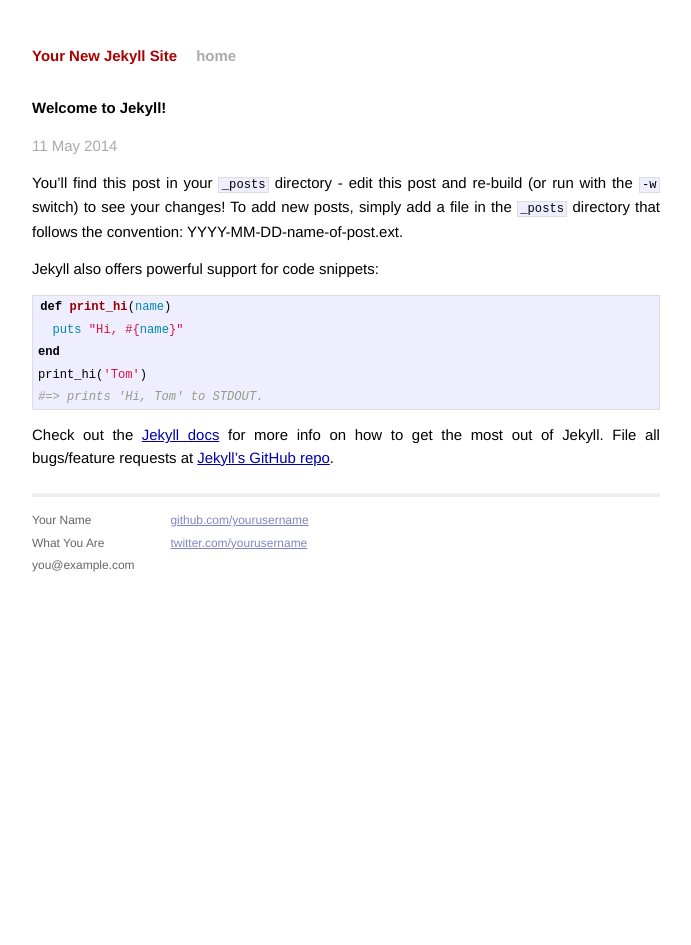
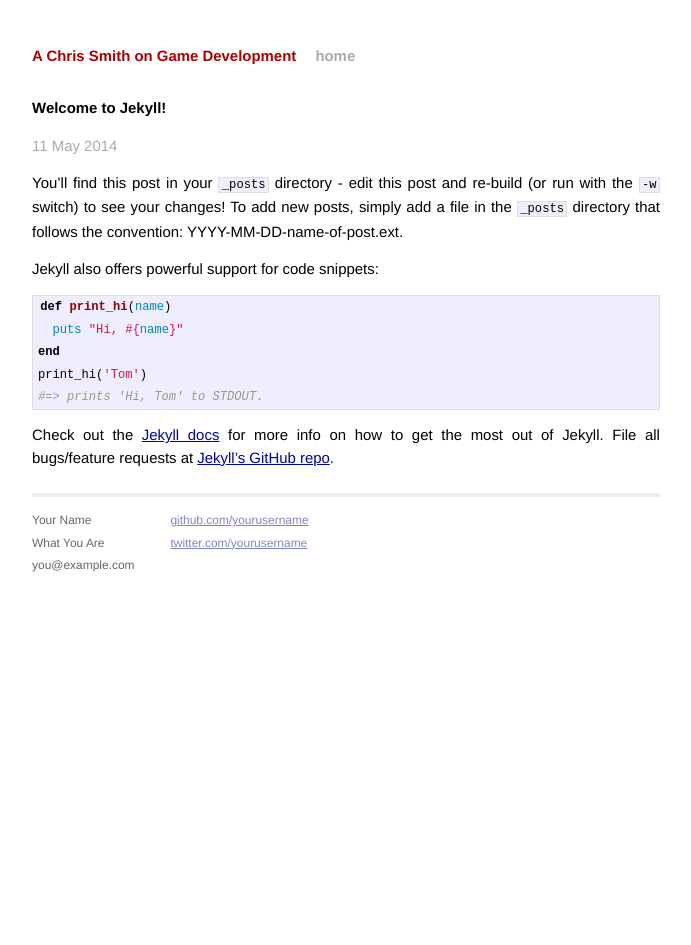
Before and after one commit to octorok/octorok.github.io, a Jekyll site: the page built from _posts/2014-05-11-welcome-to-jekyll.markdown, in a window 1280 px wide. Shown: the whole page, without its empty margins (294-985 px from the left). Built offline with Jekyll 4.4.1, drawn with Linux system fonts in a browser that asks for light colours; Markdown is read by kramdown in place of the engine named in the settings.

Commit message:
Rename blog

```diff
--- a/_config.yml
+++ b/_config.yml
@@ -1,4 +1,4 @@
-name: Your New Jekyll Site
+name: A Chris Smith on Game Development
 markdown: redcarpet
 pygments: true
 
```
